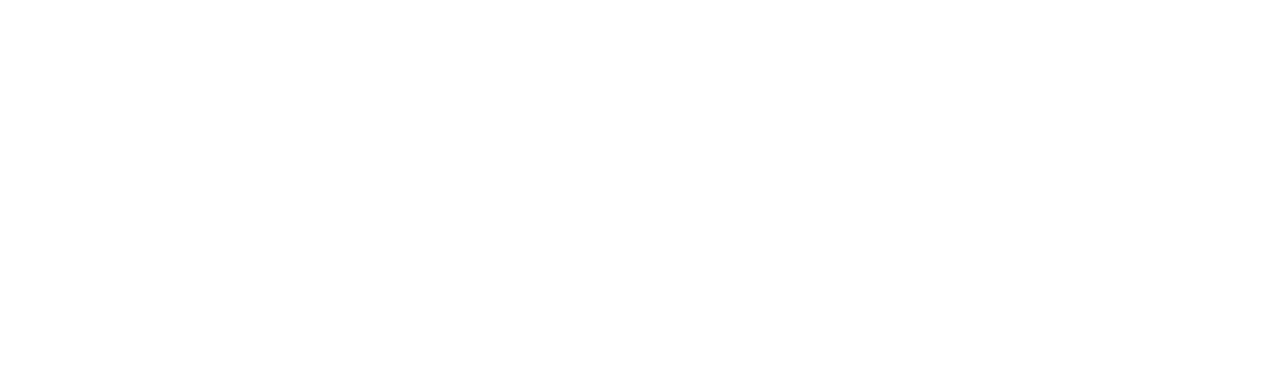
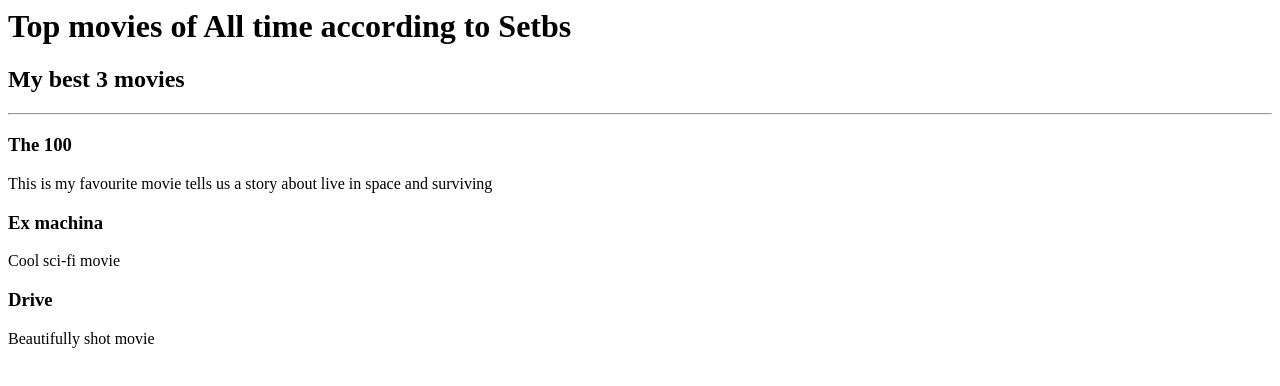
Before and after one commit to setbs/sites, a plain HTML site: page movie_ranking/2.4 Movie Ranking Project/index.html in a window 1280 px wide. Drawn offline with Linux system fonts and the light colour scheme.

Commit message:
Basic html. First page

```diff
--- a/movie_ranking/2.4 Movie Ranking Project/index.html
+++ b/movie_ranking/2.4 Movie Ranking Project/index.html
@@ -1 +1,12 @@
-<!-- Write your code below -->
+<h1>Top movies of All time according to Setbs</h1>
+<h2>My best 3 movies</h2>
+<hr>
+
+<h3>The 100</h3>
+<p>This is my favourite movie tells us a story about live in space and surviving</p>
+
+<h3>Ex machina</h3>
+<p>Cool sci-fi movie</p>
+
+<h3>Drive</h3>
+<p>Beautifully shot movie</p>
```
